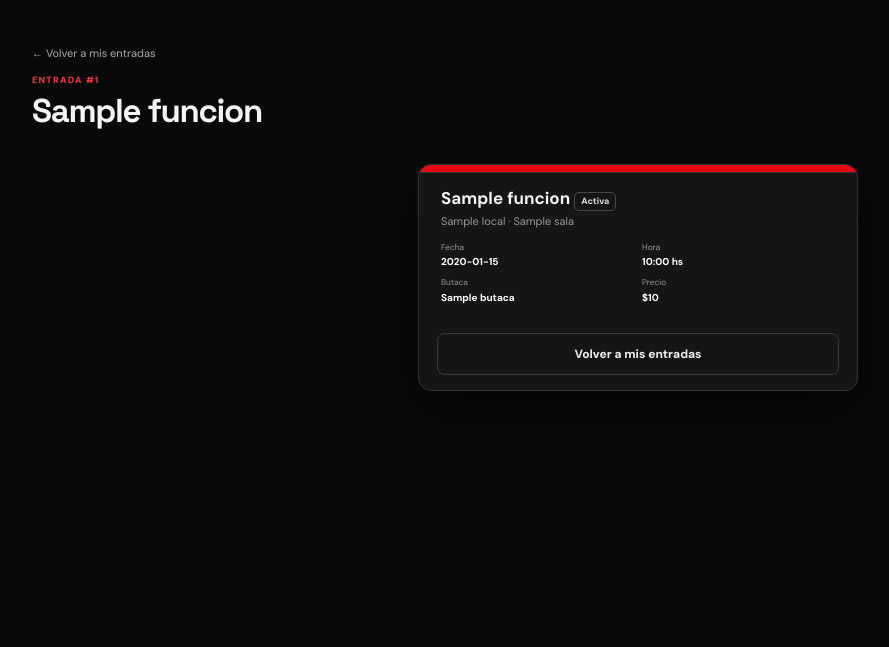
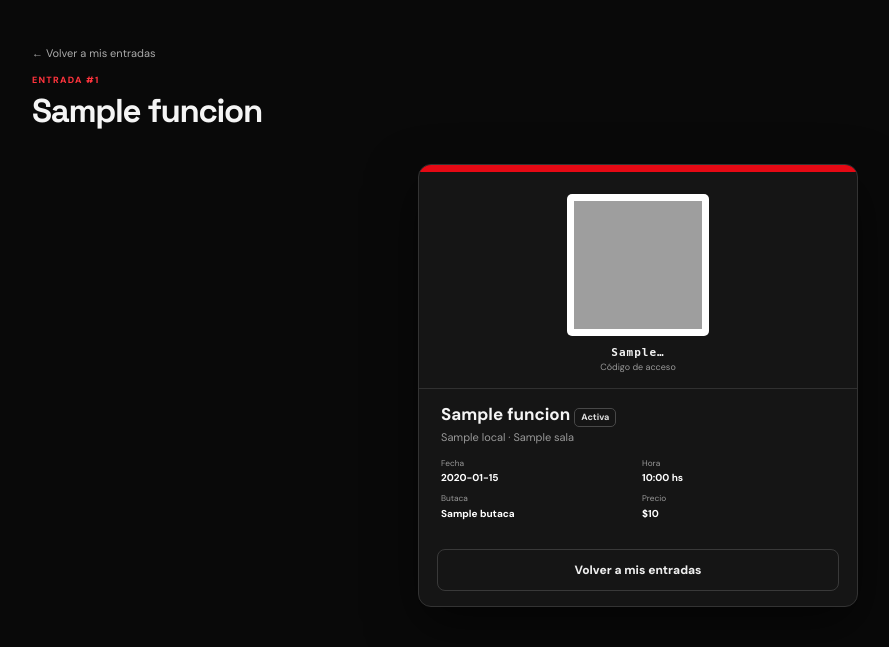
Before and after one commit to nibanezc-debug/TP_FINAL_Cine, a Flask app: template API_FRONTEND/templates/entrada.html in a window 1280 px wide. Shown: the part 74-721 px from the top of the page, without its empty margins (2-891 px from the left). Run offline with Flask 3, Linux system fonts and the light colour scheme; the template is opened without the code that fills it: most values are stand-ins (such as "Sample title", 1, 10 or a date in 2020); grey boxes are pictures that could not be loaded.

Commit message:
mostrar qr en detalle de entrada

```diff
--- a/API_FRONTEND/templates/entrada.html
+++ b/API_FRONTEND/templates/entrada.html
@@ -13,6 +13,17 @@
   <div class="receipt-wrap">
     <article class="receipt-card">
       <div class="receipt-top"></div>
+      {% if qr_data %}
+      <div class="qr-area">
+        <img class="qr-code" src="{{ qr_data }}" alt="Código QR de la entrada {{ entrada.id }}" />
+        <strong class="mono">{{ entrada.codigo_qr[:16] }}…</strong>
+        <span class="muted tiny">Código de acceso</span>
+      </div>
+      {% else %}
+      <div class="qr-area">
+        <span class="muted small">Esta entrada está {{ entrada.estado }}, por eso no tiene un QR para mostrar.</span>
+      </div>
+      {% endif %}
       <div class="receipt-film">
         <h2>{{ funcion.titulo }} <span class="pill">{{ entrada.estado | capitalize }}</span></h2>
         <p class="muted small">{{ funcion.local }} · {{ funcion.sala }}</p>
```
Also changed, not shown: API_FRONTEND/web/routes/site/entradas.py (+7 -0 lines).
